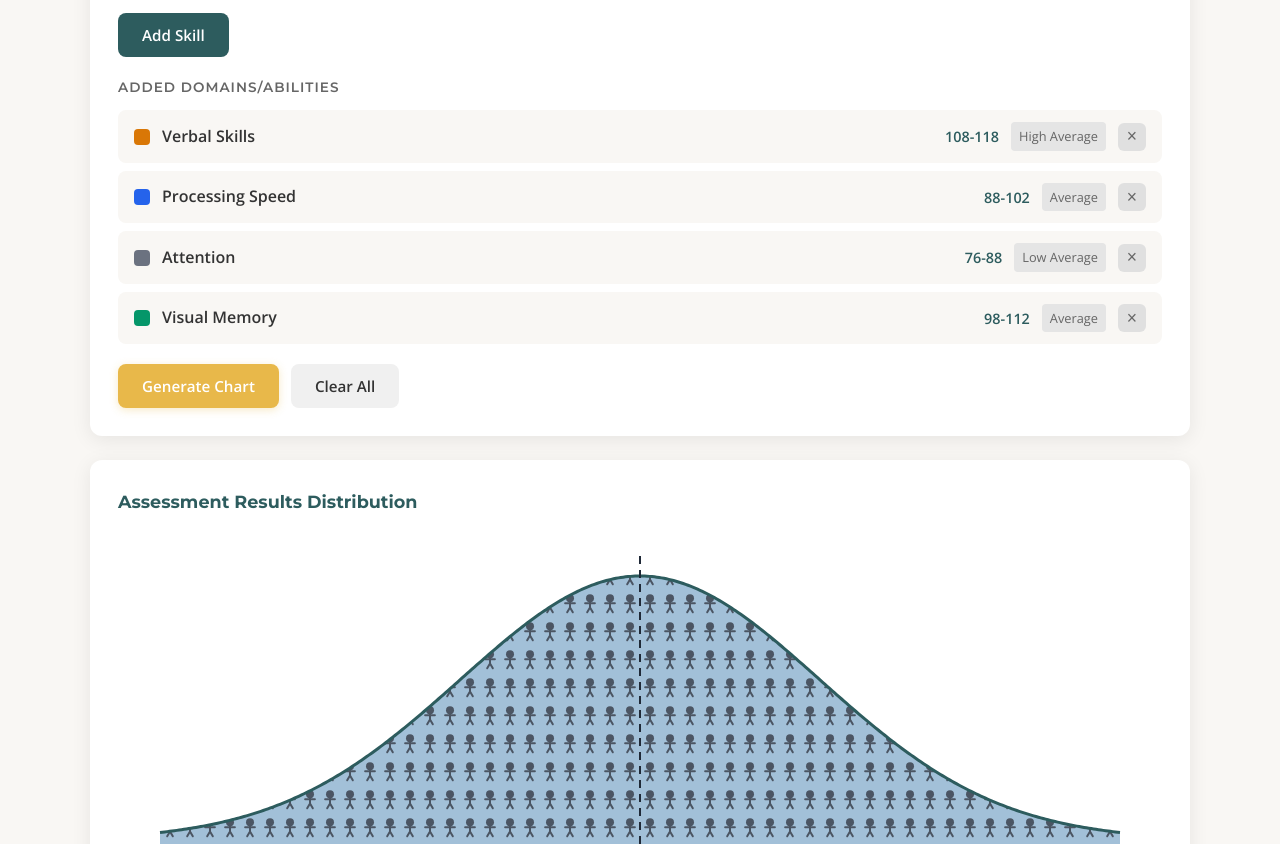
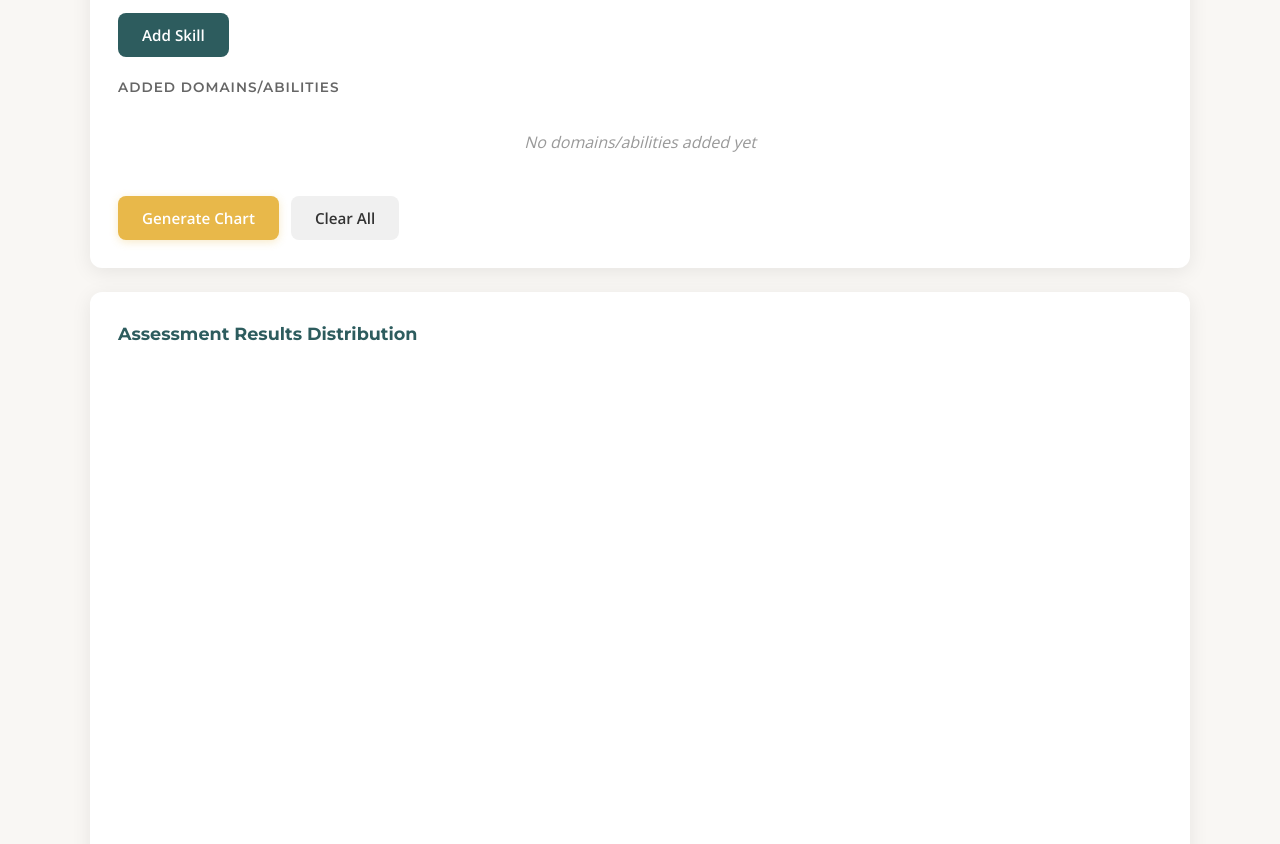
Before and after one commit to Justinwatts/bellcurve, a plain HTML site: page index.html in a window 1280 px wide. Shown: the part 650-1494 px from the top of the page. Drawn offline with nearby package versions, Linux system fonts and the light colour scheme.

Commit message:
Remove example domains/abilities on page load
Start with empty list instead of pre-loaded examples

🤖 Generated with [Claude Code](https://claude.com/claude-code)

Co-Authored-By: Claude <noreply@anthropic.com>

```diff
--- a/index.html
+++ b/index.html
@@ -476,14 +476,9 @@
         }
 
         function loadExampleData() {
-            skills = [
-                { name: 'Verbal Skills', lowerScore: 108, upperScore: 118, color: 'orange' },
-                { name: 'Processing Speed', lowerScore: 88, upperScore: 102, color: 'blue' },
-                { name: 'Attention', lowerScore: 76, upperScore: 88, color: 'gray' },
-                { name: 'Visual Memory', lowerScore: 98, upperScore: 112, color: 'green' }
-            ];
+            // Start with empty list
+            skills = [];
             renderSkillsList();
-            generateChart();
         }
 
         function addSkill() {
```
